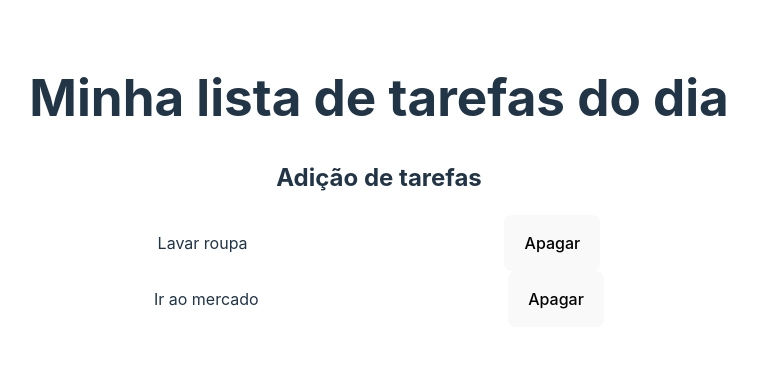
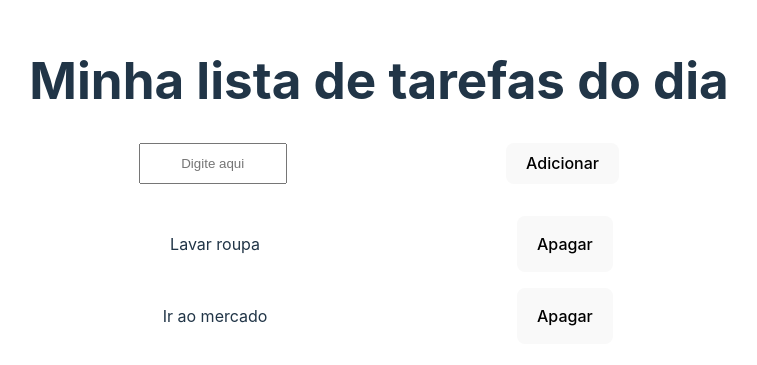
Before and after one commit to rmoraesaraujo/MiniProjetoComReactJS, a React (Vite) app: page / in a window 1280 px wide. Shown: the part 219-584 px from the top of the page, without its empty margins (261-1018 px from the left). Built offline with nearby package versions, Linux system fonts and the light colour scheme.

Commit message:
Preparando elementos para adição de tarefas e ajustes de CSS

```diff
--- /dev/null
+++ b/src/AddItemContainer.jsx
@@ -0,0 +1,10 @@
+const AddItemContainer = () => {
+  return (
+    <div className="add-item-container">
+      <input type="text" placeholder="Digite aqui" />
+      <button>Adicionar</button>
+    </div>
+  );
+};
+
+export default AddItemContainer;
--- a/src/App.css
+++ b/src/App.css
@@ -44,4 +44,23 @@
 .task-item {
   display: flex;
   justify-content: space-around;
+  & > p {
+    width: 20%;
+  }
 }
+
+.items-container {
+  display: flex;
+  flex-direction: column;
+  gap: 1rem;
+}
+
+.add-item-container {
+  display: flex;
+  justify-content: space-around;
+  margin-bottom: 2rem;
+  & > input {
+    width: 20%;
+    text-align: center;
+  }
+}
--- a/src/App.jsx
+++ b/src/App.jsx
@@ -1,5 +1,6 @@
 import { useState } from 'react';
 import ItemsContainer from './ItemsContainer';
+import AddItemContainer from './AddItemContainer';
 import './App.css';
 
 function App() {
@@ -12,13 +13,16 @@ function App() {
     const novaLista = [...listaDeTarefas];
     const itemIndex = novaLista.indexOf(item);
     novaLista.splice(itemIndex, 1);
-    setTaskList(novaLista)
+    setTaskList(novaLista);
   };
   return (
     <div>
       <h1>Minha lista de tarefas do dia</h1>
-      <h2>Adição de tarefas</h2>
-      <ItemsContainer listaDeTarefas={listaDeTarefas} removerDaLista={removerDaLista}/>
+      <AddItemContainer />
+      <ItemsContainer
+        listaDeTarefas={listaDeTarefas}
+        removerDaLista={removerDaLista}
+      />
     </div>
   );
 }
--- a/src/ItemsContainer.jsx
+++ b/src/ItemsContainer.jsx
@@ -2,7 +2,7 @@ import TaskItem from './TaskItem';
 
 const ItemsContainer = ({ listaDeTarefas, removerDaLista }) => {
   return (
-    <div>
+    <div className="items-container">
       {listaDeTarefas.map((t) => (
         <TaskItem tarefa={t} removerDaLista={removerDaLista} />
       ))}
```
